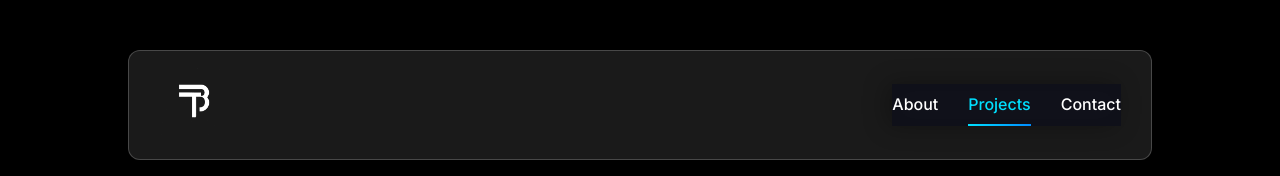
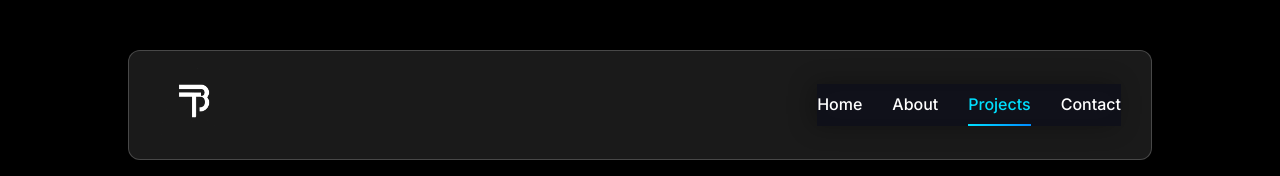
Before and after one commit to tijani-web/basittijani, a React (Vite) app: page /projects in a window 1280 px wide. Shown: the top 176 px of the page. Built offline with nearby package versions, Linux system fonts and the light colour scheme.

Commit message:
Home added to nav bar

```diff
--- a/src/components/Header.jsx
+++ b/src/components/Header.jsx
@@ -57,9 +57,15 @@ const Header = () => {
         </div>
 
         <div className={`nav-links ${isMenuOpen ? 'nav-links-active' : ''}`}>
+          <NavLink to="/" onClick={closeMenu}
+            ref={el => linksRef.current[0] = el}
+            className="nav-link"
+            >
+            Home
+          </NavLink>
           <a
             href="/#about"
-            ref={el => linksRef.current[0] = el}
+            ref={el => linksRef.current[1] = el}
             className="nav-link"
             onClick={closeMenu}
           >
@@ -67,7 +73,7 @@ const Header = () => {
           </a>
           <NavLink
             to="/projects"
-            ref={el => linksRef.current[1] = el}
+            ref={el => linksRef.current[2] = el}
             className="nav-link"
             onClick={closeMenu}
           >
@@ -75,7 +81,7 @@ const Header = () => {
           </NavLink>
           <a
             href="/#contact"
-            ref={el => linksRef.current[2] = el}
+            ref={el => linksRef.current[3] = el}
             className="nav-link"
             onClick={closeMenu}
           >
```
